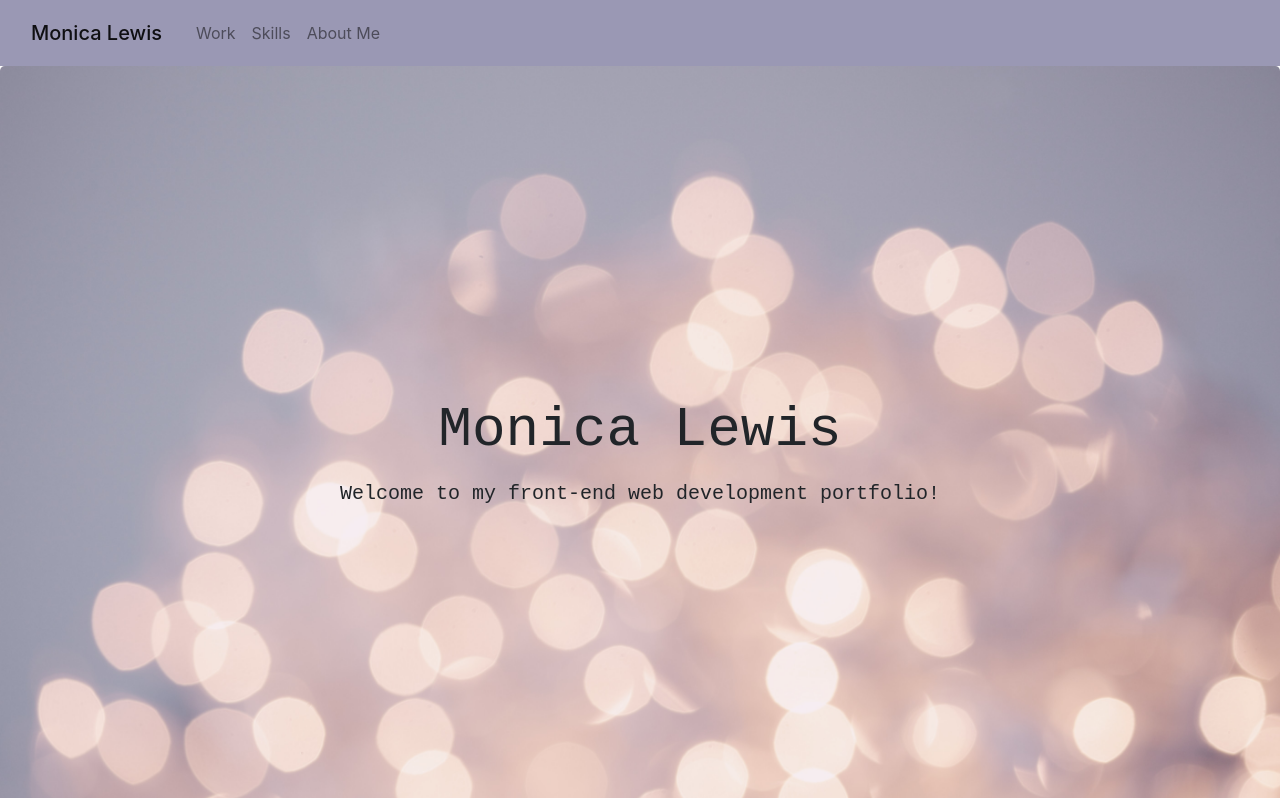
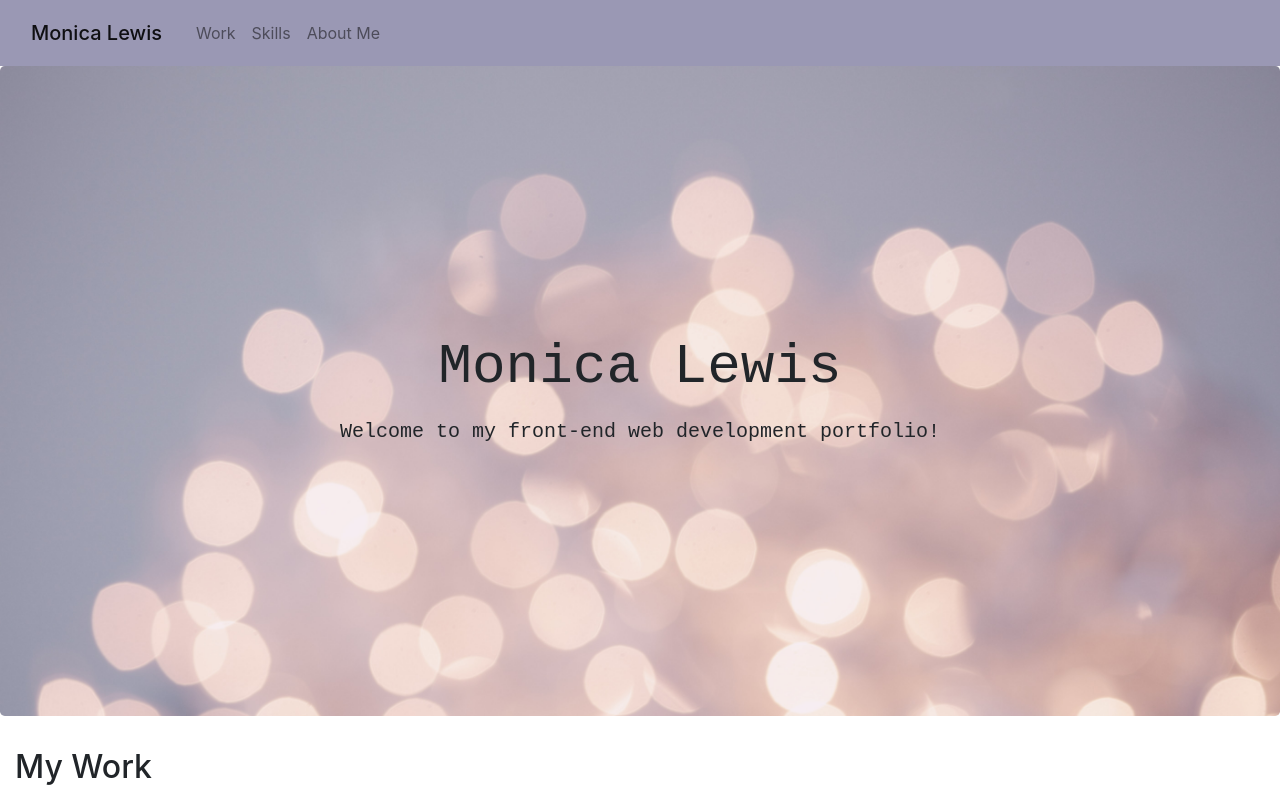
Before and after one commit to monicaclarelewis/Bootstrap-Portfolio, a plain HTML site: page index.html in a window 1280 px wide. Shown: the top 798 px of the page. Drawn offline with nearby package versions, Linux system fonts and the light colour scheme.

Commit message:
jumbotron image error. Updated size specification

```diff
--- a/style.css
+++ b/style.css
@@ -23,7 +23,7 @@ h1 {
     background-image: url(../Bootstrap-Portfolio/assets/images/jumbotron.jpg);
     background-size: cover;
     background-repeat: no-repeat;
-    height: calc(100vh - 25px);
+    min-height: 650px;
     display: flex;
     align-items: center;
     justify-content: center;
```
